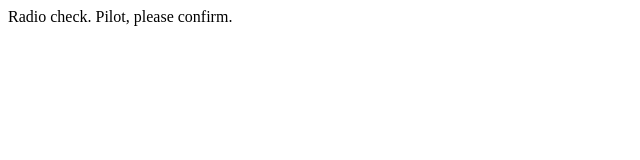
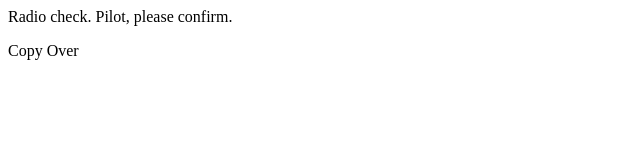
Before and after one commit to jmzager0110/communication-log, a plain HTML site: page index.html in a window 1280 px wide. Shown: the full height of the page, 0-640 px from the left. Drawn offline with Linux system fonts and the light colour scheme.

Commit message:
added second line to log

```diff
--- a/index.html
+++ b/index.html
@@ -1,5 +1,6 @@
 <html>
    <body>
       <p>Radio check. Pilot, please confirm.</p>
+      <p>Copy Over</p>
    </body>
 </html>
```
